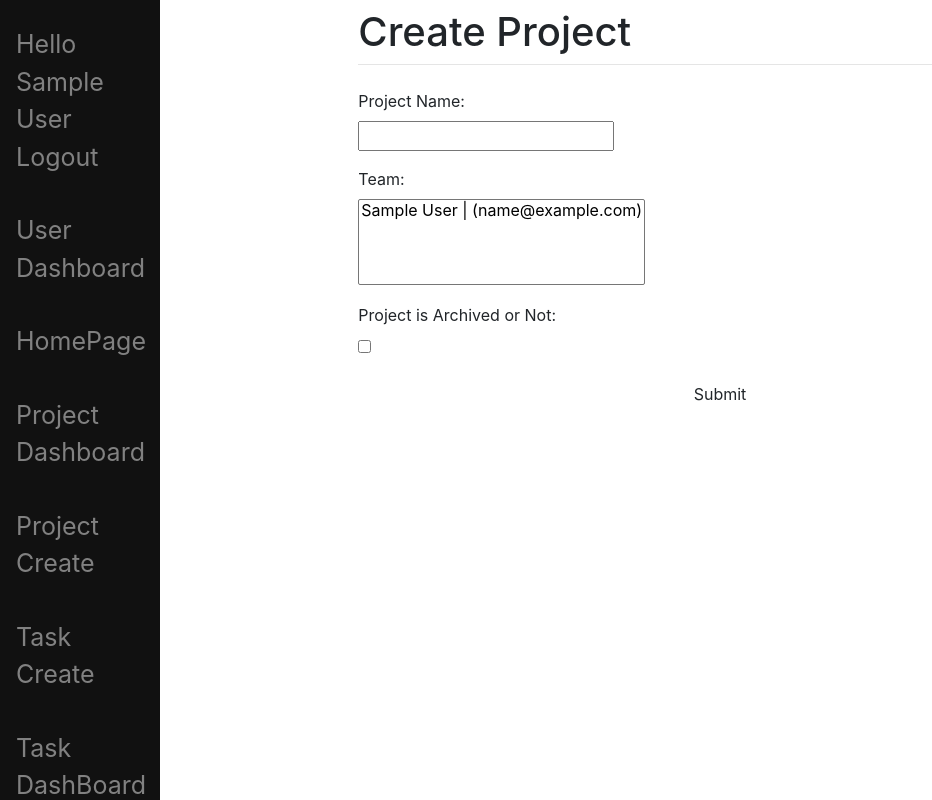
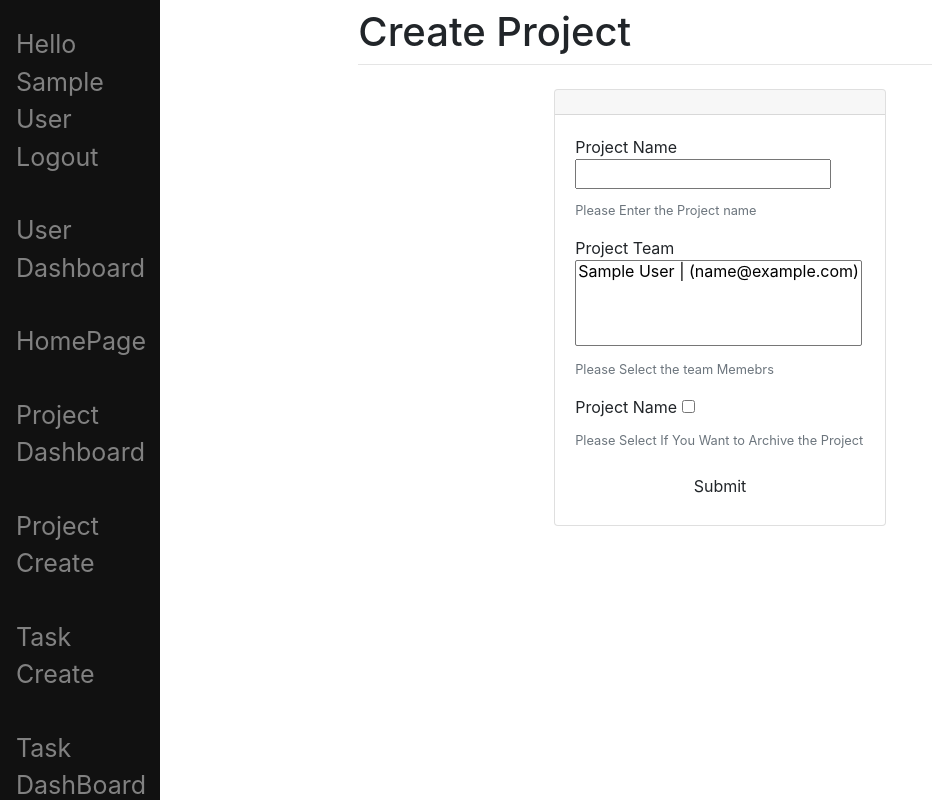
Before and after one commit to thechip911/project_master, a Django app: page /project/project_create/ in a window 1280 px wide. Shown: the whole page, without its empty margins (0-932 px from the left). Run offline with Django 3.2, Linux system fonts and the light colour scheme; the visitor is signed in with stand-in values (Sample User, id 1); data comes from the database, SQL or seed files in the repository; some libraries are stand-ins or nearby versions.

Commit message:
Frontend Design Fix on Project Create Template and Minor Fix of removing IPDB

```diff
--- a/projects/templates/projects/project_create.html
+++ b/projects/templates/projects/project_create.html
@@ -1,29 +1,67 @@
 {% extends "base.html" %}
 <br>
 {% block pageheader %}
-   Create Project
+    Create Project
 {% endblock %}
 {% block content %}
+    <link rel="stylesheet" href="https://use.fontawesome.com/releases/v5.0.8/css/all.css">
+
+
+<div class="container">
+
+
+<div class="row justify-content-center">
+<div class="col-md-6">
+<div class="card">
+<header class="card-header">
+</header>
+<article class="card-body">
     <form method="post">
+
+{#// TODO: Remove This default form code#}
         {% csrf_token %}
-        {% for field in form.visible_fields %}
-            <div class="form-row">
-                <div class="form-group col-12">
-                    {{ field.label_tag }}
-                    <div class="form-input">
-                        {{ field }}
-                    </div>
-                    {% if field.help_text %}
-                        <small class="form-text text-muted">{{ field.help_text|safe }}</small>
-                    {% endif %}
-                    {% if field.errors %}
-                        <small class="form-text text-danger">{{ field.errors }}</small>
-                    {% endif %}
-                </div>
-            </div>
-        {% endfor %}
+        {#        {% for field in form.visible_fields %}#}
+        {#            <div class="form-row">#}
+        {#                <div class="form-group col-12">#}
+        {#                    {{ field.label_tag }}#}
+        {#                    <div class="form-input">#}
+        {#                        {{ field }}#}
+        {#                    </div>#}
+        {#                    {% if field.help_text %}#}
+        {#                        <small class="form-text text-muted">{{ field.help_text|safe }}</small>#}
+        {#                    {% endif %}#}
+        {#                    {% if field.errors %}#}
+        {#                        <small class="form-text text-danger">{{ field.errors }}</small>#}
+        {#                    {% endif %}#}
+        {#                </div>#}
+        {#            </div>#}
+        {#        {% endfor %}#}
+
+        <div class="form-group">
+            <label> Project Name
+                {{ form.name }}
+            </label>
+            <small class="form-text text-muted">Please Enter the Project name</small>
+        </div>
+        <div class="form-group">
+            <label> Project Team
+                {{ form.team }}
+            </label>
+            <small class="form-text text-muted">Please Select the team Memebrs</small>
+        </div>
+        <div class="form-group">
+            <label> Project Name
+                {{ form.is_archived }}
+            </label>
+            <small class="form-text text-muted">Please Select If You Want to Archive the Project</small>
+        </div>
         <div class="form-row">
             <button class="btn btn-block btn-theme-secondary" type="submit" name="button"> Submit</button>
         </div>
     </form>
+</article>
+</div>
+</div>
+</div>
+</div>
 {% endblock %}
--- a/projects/views.py
+++ b/projects/views.py
@@ -16,7 +16,6 @@ class ProjectCreateView(LoginRequiredMixin, CreateView):
     success_url = reverse_lazy('projects:project_dashboard')
 
     def form_valid(self, form):
-        import ipdb; ipdb.set_trace()
         self.object = form.save()
         self.object.created_by = self.request.user
         self.object.save()
@@ -142,7 +141,6 @@ class TaskDashBoard(LoginRequiredMixin, TemplateView):
     template_name = 'projects/task_dashboard.html'
 
     def get_context_data(self, **kwargs):
-        # import ipdb; ipdb.set_trace()
         context = super().get_context_data(**kwargs)
         user = self.request.user
         if user.is_superuser or user.is_admin:
```
